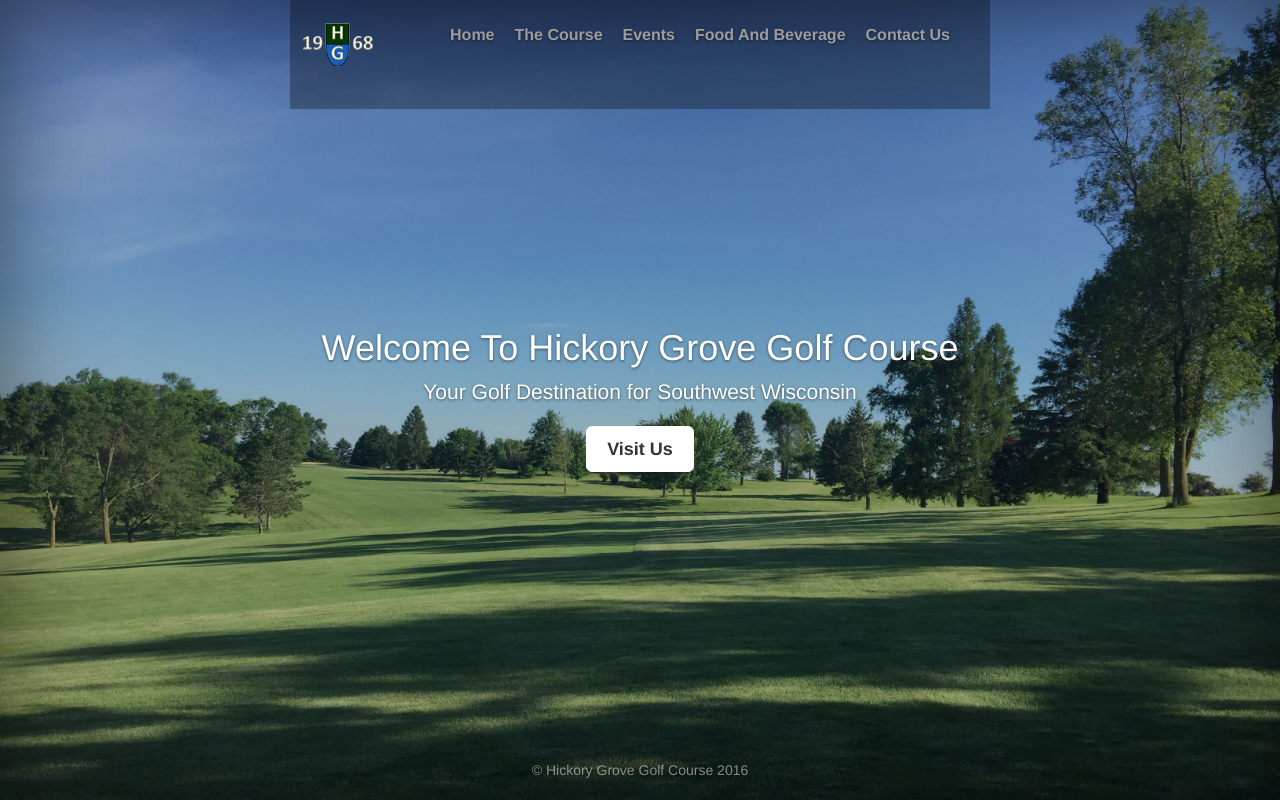
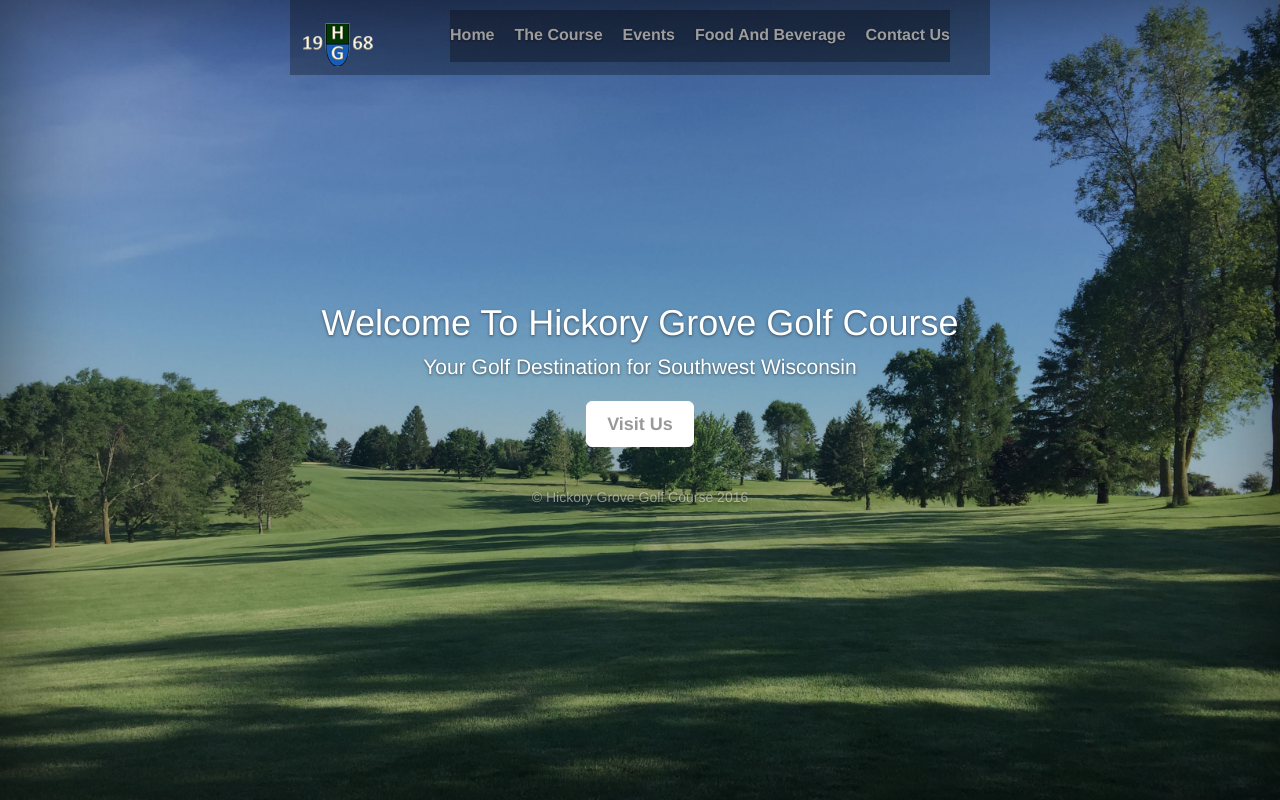
Before and after one commit to bpeterson1663/Hickory_Grove_Golf_Course, a PHP site: page / in a window 1280 px wide. Run offline with PHP 8.4, Linux system fonts and the light colour scheme.

Commit message:
Adjusted Footer Styling

```diff
--- a/stylesheets/styles.css
+++ b/stylesheets/styles.css
@@ -30,11 +30,20 @@
     z-index: 2;
     margin: 0 auto;
     background-color: rgba(0,0,0, .3);
+    height: 75px;
 }
-
-.masthead a{
+.masthead-nav{
+    background-color: rgba(0,0,0, .3);
+}
+.mastfoot{
+    position: static;
+}
+.inner a{
     color: #999;
 }
 .text-center{
     text-align: center;
 }
+.row h1{
+    margin-top: 75px;
+}
```
